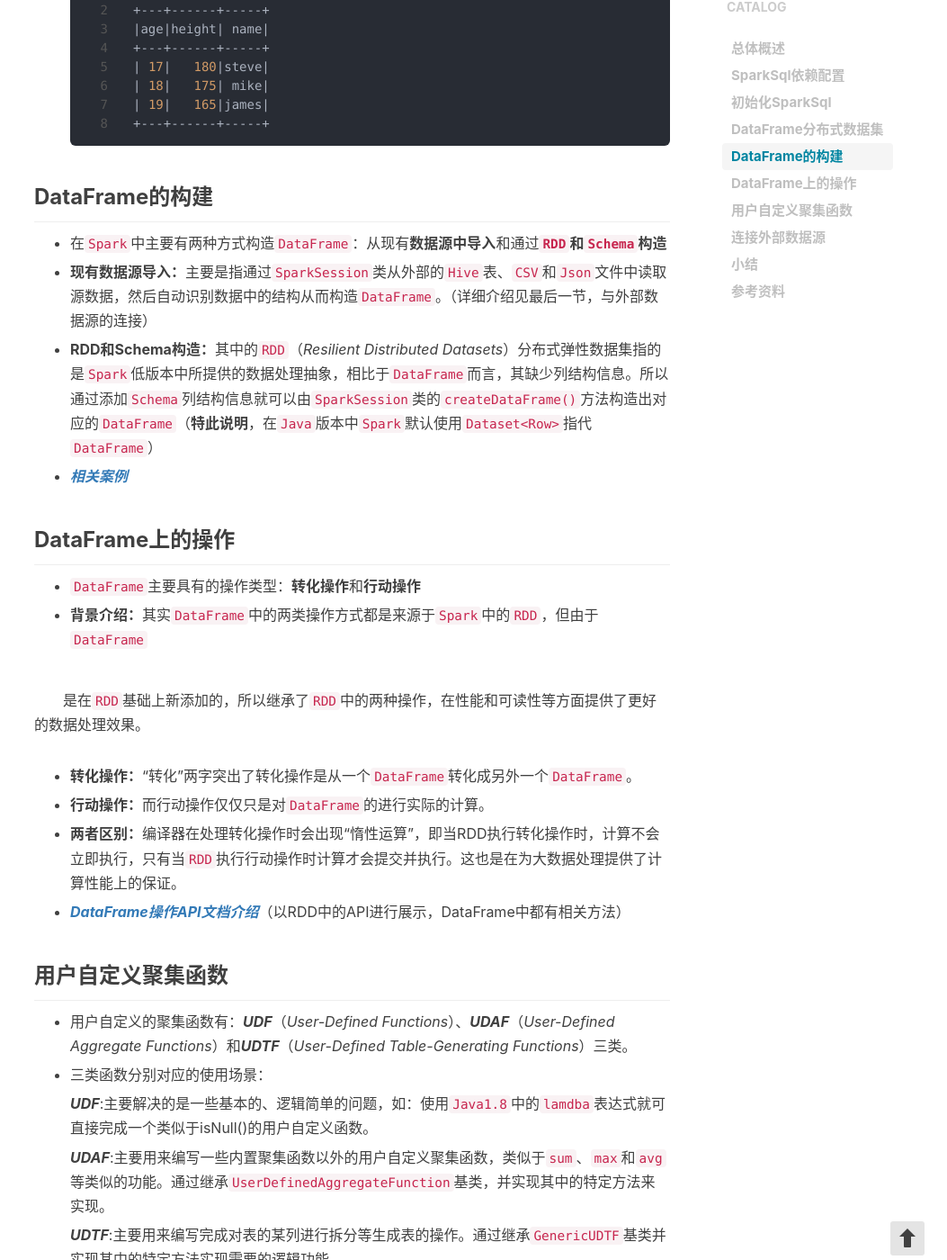
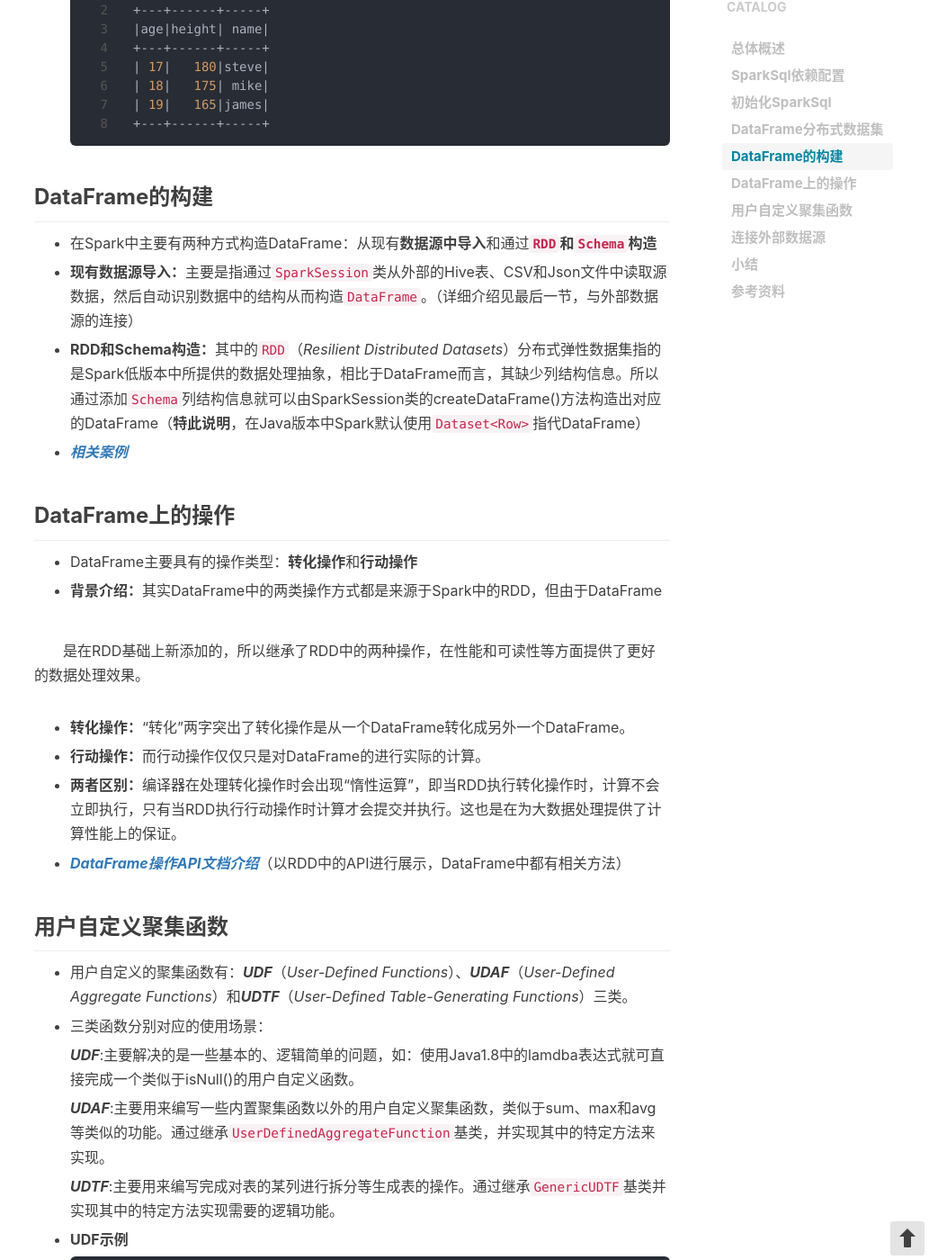
Before and after one commit to SteveRao/steverao.github.io, a Jekyll site: the page built from _posts/2018-10-26-SparkSql Technology Profile.md, in a window 1280 px wide and 1400 px high, scrolled down 1835 px. Shown: the whole window at 90% size, without its empty margins (227-1280 px from the left). Built offline with Jekyll 4.4.1, drawn with Linux system fonts in a browser that asks for light colours; nearby versions of some CDN libraries; comment, search, counter and statistics services are not loaded; some of the changed text lies outside the part shown.

````diff
--- a/_posts/2018-10-26-SparkSql Technology Profile.md
+++ b/_posts/2018-10-26-SparkSql Technology Profile.md
@@ -14,7 +14,7 @@ tags: 大数据
 ---
 > This article is written in Chinese. If necessary, please consider using [Google Translate](http://translate.google.com/translate?hl=en&sl=auto&tl=en&u=https://steverao.github.io/2018/10/26/SparkSql-Technology-Profile/)
 >
-> `Apache Spark` 是一个快速、多用途的集群计算系统。它提供了Scala、Java、Python和R语言等高级语言的`API`。本节主要介绍`Spark`中国处理结构化数据的工具——`SparkSql`，它的定位就是在内存中对结构化数据进行复杂的逻辑处理操作，它不仅支持多种数据源（Hive,Json,CSV和Parquet）的读取访问，还在兼备传统`Sql`语句规范同时，提供了`Dataframe`数据抽象来提供更多复杂数据处理操作，本文正是对`SparkSql`技术轮廓的总结。
+> Apache Spark 是一个快速、多用途的集群计算系统。它提供了Scala、Java、Python和R语言等高级语言的API。本节主要介绍Spark中国处理结构化数据的工具——`SparkSql`，它的定位就是在内存中对结构化数据进行复杂的逻辑处理操作，它不仅支持多种数据源（Hive,Json,CSV和Parquet）的读取访问，还在兼备传统Sql语句规范同时，提供了`Dataframe`数据抽象来提供更多复杂数据处理操作，本文正是对SparkSql技术轮廓的总结。
 
 
 
@@ -36,7 +36,7 @@ tags: 大数据
 ### **初始化SparkSql**
 ---
 
-- `SparkSession`类作为`SparkSql`程序的入口类(`SparkSession`是对`Spark`早期版本中的`SqlContext`和`HiveContext`的组合，继承了它们所具有的功能并进行了一些扩展)，描述了程序的相关基本信息。编写一个`SparkSql`程序首先要创建一个`SparkSession`对象。
+- `SparkSession`类作为SparkSql程序的入口类(SparkSession是对Spark早期版本中的SqlContext和HiveContext的组合，继承了它们所具有的功能并进行了一些扩展)，描述了程序的相关基本信息。编写一个SparkSql程序首先要创建一个SparkSession对象。
 
 - `SparkSql`初始化代码：
 ```java
@@ -55,11 +55,11 @@ SparkSession spark = SparkSession.builder()
 ### **DataFrame分布式数据集**
 ---
 
-- **基本定义**：`DataFrame`是`SparkSql`中专门为处理大数据而提供的数据处理抽象单元——弹性分布式数据集。其中，***弹性：***指该数据集具有容错性和可恢复性，***分布式：***指该数据集中的操作计算任务可以被分成若干个切片并分配给集群中的机器进行单独计算，最后再合并结果，为大数据的处理提供了强有力地计算支持。
+- **基本定义**：`DataFrame`是SparkSql中专门为处理大数据而提供的数据处理抽象单元——弹性分布式数据集。其中，***弹性：***指该数据集具有容错性和可恢复性，***分布式：***指该数据集中的操作计算任务可以被分成若干个切片并分配给集群中的机器进行单独计算，最后再合并结果，为大数据的处理提供了强有力地计算支持。
 
 
 
-- **结构描述**：其结构就像传统关系型数据库中的表，以列的形式构成，包含列名和列数据以及列结构信息等（详情见下图，其是一个`DataFrame`打印出的结构）但与此同行，它在数据读取等操作上进行了很多的优化，例如，可以按列读取字段。相比于传统关系数据库中的表在数据处理上的性能有很大提升。
+- **结构描述**：其结构就像传统关系型数据库中的表，以列的形式构成，包含列名和列数据以及列结构信息等（详情见下图，其是一个DataFrame打印出的结构）但与此同行，它在数据读取等操作上进行了很多的优化，例如，可以按列读取字段。相比于传统关系数据库中的表在数据处理上的性能有很大提升。
 ```java
 //DataFrame打印结果
 +---+------+-----+
@@ -76,11 +76,11 @@ SparkSession spark = SparkSession.builder()
 ### **DataFrame的构建**
 ---
 
-- 在`Spark`中主要有两种方式构造`DataFrame`：从现有**数据源中导入**和通过**`RDD`和`Schema`构造**
+- 在Spark中主要有两种方式构造DataFrame：从现有**数据源中导入**和通过**`RDD`和`Schema`构造**
 
-- **现有数据源导入：**主要是指通过`SparkSession`类从外部的`Hive`表、`CSV`和`Json`文件中读取源数据，然后自动识别数据中的结构从而构造`DataFrame`。（详细介绍见最后一节，与外部数据源的连接）
+- **现有数据源导入：**主要是指通过`SparkSession`类从外部的Hive表、CSV和Json文件中读取源数据，然后自动识别数据中的结构从而构造`DataFrame`。（详细介绍见最后一节，与外部数据源的连接）
 
-- **RDD和Schema构造：**其中的`RDD`（*Resilient Distributed Datasets*）分布式弹性数据集指的是`Spark`低版本中所提供的数据处理抽象，相比于`DataFrame`而言，其缺少列结构信息。所以通过添加`Schema`列结构信息就可以由`SparkSession`类的`createDataFrame()`方法构造出对应的`DataFrame`（**特此说明**，在`Java`版本中`Spark`默认使用`Dataset<Row>`指代`DataFrame`）
+- **RDD和Schema构造：**其中的`RDD`（*Resilient Distributed Datasets*）分布式弹性数据集指的是Spark低版本中所提供的数据处理抽象，相比于DataFrame而言，其缺少列结构信息。所以通过添加`Schema`列结构信息就可以由SparkSession类的createDataFrame()方法构造出对应的DataFrame（**特此说明**，在Java版本中Spark默认使用`Dataset<Row>`指代DataFrame）
 
 - [***相关案例***](http://spark.apachecn.org/docs/cn/2.2.0/sql-programming-guide.html#rdd%E7%9A%84%E4%BA%92%E6%93%8D%E4%BD%9C%E6%80%A7)
 
@@ -89,17 +89,17 @@ SparkSession spark = SparkSession.builder()
 ### **DataFrame上的操作**
 ---
 
-- `DataFrame`主要具有的操作类型：**转化操作**和**行动操作**
+- DataFrame主要具有的操作类型：**转化操作**和**行动操作**
 
-- **背景介绍：**其实`DataFrame`中的两类操作方式都是来源于`Spark`中的`RDD`，但由于`DataFrame`
+- **背景介绍：**其实DataFrame中的两类操作方式都是来源于Spark中的RDD，但由于DataFrame
 
-&emsp;&emsp;是在`RDD`基础上新添加的，所以继承了`RDD`中的两种操作，在性能和可读性等方面提供了更好的数据处理效果。
+&emsp;&emsp;是在RDD基础上新添加的，所以继承了RDD中的两种操作，在性能和可读性等方面提供了更好的数据处理效果。
 
-- **转化操作：**“转化”两字突出了转化操作是从一个`DataFrame`转化成另外一个`DataFrame`。
+- **转化操作：**“转化”两字突出了转化操作是从一个DataFrame转化成另外一个DataFrame。
 
-- **行动操作：**而行动操作仅仅只是对`DataFrame`的进行实际的计算。
+- **行动操作：**而行动操作仅仅只是对DataFrame的进行实际的计算。
 
-- **两者区别：**编译器在处理转化操作时会出现“惰性运算”，即当RDD执行转化操作时，计算不会立即执行，只有当`RDD`执行行动操作时计算才会提交并执行。这也是在为大数据处理提供了计算性能上的保证。
+- **两者区别：**编译器在处理转化操作时会出现“惰性运算”，即当RDD执行转化操作时，计算不会立即执行，只有当RDD执行行动操作时计算才会提交并执行。这也是在为大数据处理提供了计算性能上的保证。
 
 - [***DataFrame操作API文档介绍***](http://spark.apachecn.org/docs/cn/2.2.0/rdd-programming-guide.html#transformations%E8%BD%AC%E6%8D%A2)（以RDD中的API进行展示，DataFrame中都有相关方法）
 
@@ -112,9 +112,9 @@ SparkSession spark = SparkSession.builder()
 
 - 三类函数分别对应的使用场景：
 
-   ***UDF***:主要解决的是一些基本的、逻辑简单的问题，如：使用`Java1.8`中的`lamdba`表达式就可直接完成一个类似于isNull()的用户自定义函数。
+   ***UDF***:主要解决的是一些基本的、逻辑简单的问题，如：使用Java1.8中的lamdba表达式就可直接完成一个类似于isNull()的用户自定义函数。
 
-   ***UDAF***:主要用来编写一些内置聚集函数以外的用户自定义聚集函数，类似于`sum`、`max`和`avg`等类似的功能。通过继承`UserDefinedAggregateFunction`基类，并实现其中的特定方法来实现。
+   ***UDAF***:主要用来编写一些内置聚集函数以外的用户自定义聚集函数，类似于sum、max和avg等类似的功能。通过继承`UserDefinedAggregateFunction`基类，并实现其中的特定方法来实现。
 
    ***UDTF***:主要用来编写完成对表的某列进行拆分等生成表的操作。通过继承`GenericUDTF`基类并实现其中的特定方法实现需要的逻辑功能。
 
````
Also changed, not shown: _posts/2018-12-01-Cassandra Basic Summary.md (+3 -3 lines), _posts/2018-12-12-Singleton Pattern in Multithreaded.md (+2 -2 lines), _posts/2018-12-22-Aspect-Oriented Programming Based on Dynamic Proxy.md (+12 -12 lines).
